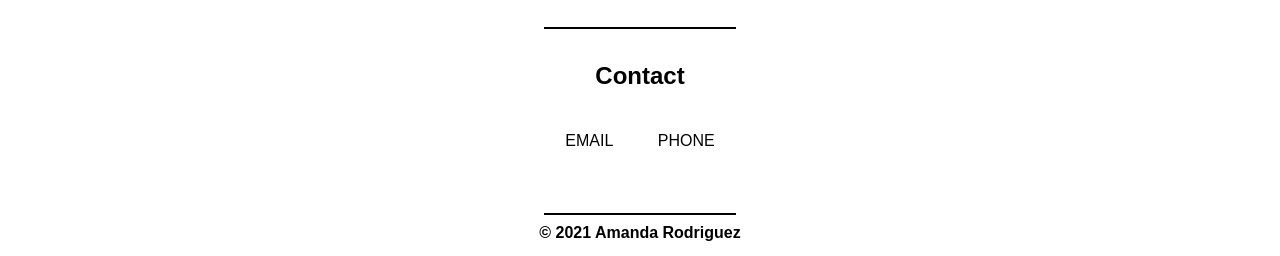
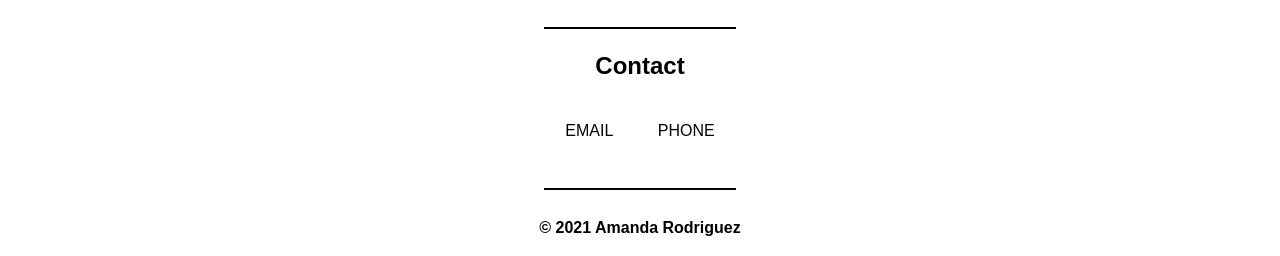
Before and after one commit to amandardz/Portfolio, a plain HTML site: page index.html in a window 1280 px wide. Shown: the part 3254-3510 px from the top of the page. Drawn offline with Linux system fonts and the light colour scheme.

Commit message:
modifying contact and footer section

```diff
--- a/assets/css/stylesheet.css
+++ b/assets/css/stylesheet.css
@@ -179,7 +179,7 @@ h1, h2, hr {
 .contactcontainer {
     width: 95%;
     margin: 0 auto;
-    padding: 20px;
+    padding: 10px 0px 5px 0px;
 }
 
 .contactcontainer h2 {
@@ -216,10 +216,5 @@ h1, h2, hr {
 
 footer {
     text-align: center;
+    padding: 20px;
 }
-
-footer::before {
-    content: '';
-    display: block;
-    clear: both;
-}
```
